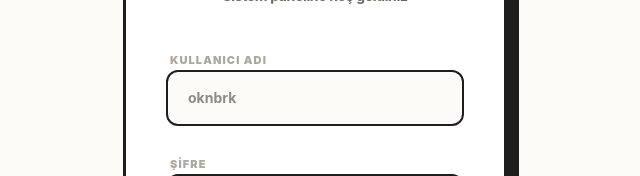
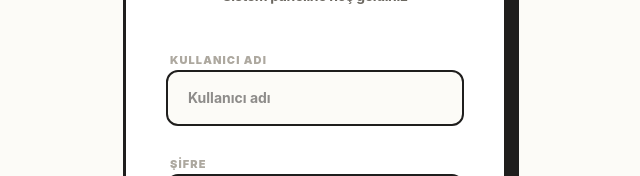
Before and after one commit to okanberk-dev/QRCode, a Next.js app: page /admin in a window 1280 px wide. Shown: the part 298-474 px from the top of the page, without its empty margins (325-965 px from the left). Built offline with nearby package versions, Linux system fonts and the light colour scheme; no server answers.

Commit message:
style: change admin login placeholder to Kullanıcı adı

```diff
--- a/src/app/admin/page.tsx
+++ b/src/app/admin/page.tsx
@@ -85,7 +85,7 @@ export default function AdminLogin() {
                 value={credentials.username}
                 onChange={(e) => setCredentials(prev => ({ ...prev, username: e.target.value }))}
                 className="w-full px-5 py-4 bg-[#FCFBF7] rounded-xl border-2 border-[#1f1e1d] focus:border-[#FDBF1D] focus:shadow-[0_0_0_4px_rgba(253,191,29,0.1)] outline-none transition-all font-bold text-sm"
-                placeholder="oknbrk"
+                placeholder="Kullanıcı adı"
               />
             </div>
             <div className="space-y-2">
```
